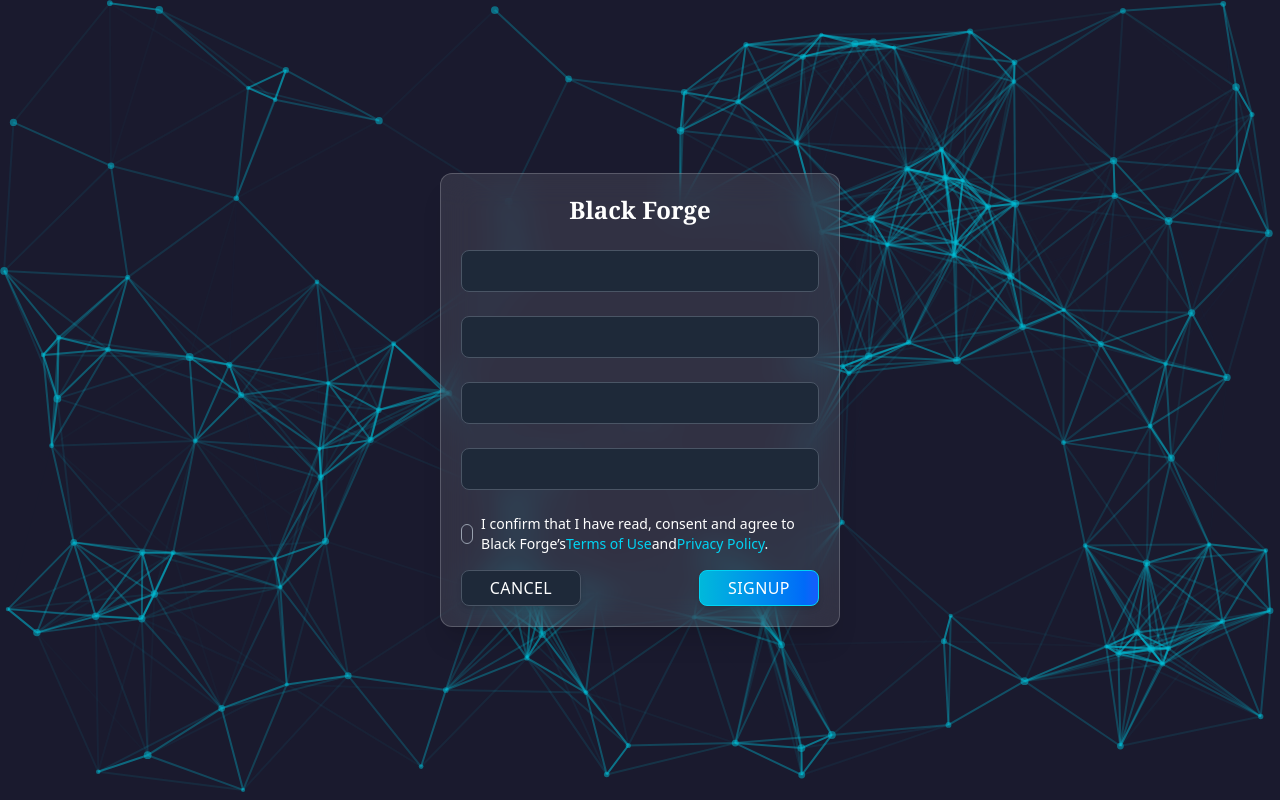
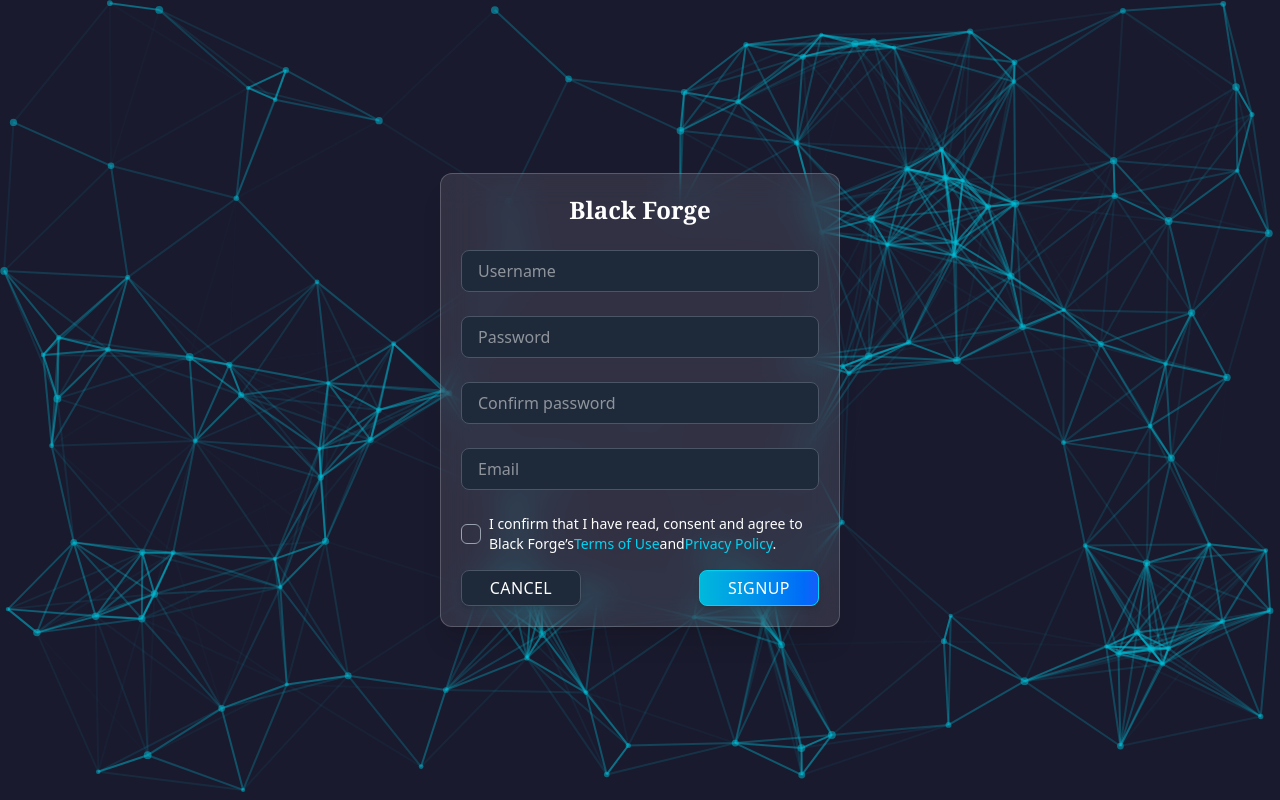
Before and after one commit to laustidio/project-react, a React (Vite) app: page /signup in a window 1280 px wide. Built offline with nearby package versions, Linux system fonts and the light colour scheme.

Commit message:
Minor correction in FormSignup, FormLogin, Input and Checkbox

```diff
--- a/src/components/features/forms/form-login/FormLogin.tsx
+++ b/src/components/features/forms/form-login/FormLogin.tsx
@@ -2,29 +2,22 @@ import React from 'react';
 import * as Yup from 'yup';
 import Input from '../../../ui/input/Input';
 import Button from '../../../ui/button/Button';
-import { FormProvider, SubmitHandler, useForm } from 'react-hook-form';
 import { Link, useNavigate } from 'react-router-dom';
+import { FormProvider, SubmitHandler } from 'react-hook-form';
 import { useFormValidation } from '../../../../hooks/useFormValidation';
-
-interface LoginFormData {
-  username: string;
-  password: string;
-}
+import clsx from 'clsx';
 
 const schema = Yup.object().shape({
-  username: Yup.string()
-    .min(3, 'Minimum 3 characters.')
-    .required('Username is required.'),
+  username: Yup.string().required('Username is required.'),
   password: Yup.string().required('Password is required.'),
 });
 
 const FormLogin: React.FC = () => {
-  const { handleSubmit, register } = useForm<LoginFormData>();
   const methods = useFormValidation<typeof schema>(schema);
 
   const navigate = useNavigate();
 
-  const onSubmit: SubmitHandler<LoginFormData> = (data) => {
+  const onSubmit: SubmitHandler<Yup.InferType<typeof schema>> = (data) => {
     localStorage.setItem('user', JSON.stringify(data));
     navigate('/home');
   };
@@ -32,38 +25,24 @@ const FormLogin: React.FC = () => {
   return (
     <FormProvider {...methods}>
       <form
-        className={`
-        flex flex-col
-        items-center
-        justify-center
-        w-[400px]
-        h-[300px]
-        p-5
-        gap-4
-        border
-        border-white/20
-        bg-white/10
-        backdrop-blur-lg
-        shadow-xl
-        rounded-xl
-        relative
-        z-10
-        `}
-        onSubmit={handleSubmit(onSubmit)}
+        className={clsx(
+          'flex flex-col items-center justify-center',
+          'w-[400px] h-[300px] p-5 z-10 gap-4',
+          'border border-white/20 bg-white/10 backdrop-blur-lg',
+          'shadow-xl rounded-xl relative'
+        )}
+        onSubmit={methods.handleSubmit(onSubmit)}
       >
-        <h2 className='text-white text-2xl font-semibold font-serif text-center mb-2'>
+        <h2
+          className={clsx(
+            'text-white text-2xl font-semibold font-serif',
+            'text-center mb-2'
+          )}
+        >
           Black Forge
         </h2>
-        <Input
-          type='text'
-          placeholder='Username'
-          {...register('username', { required: true })}
-        />
-        <Input
-          type='password'
-          placeholder='Password'
-          {...register('password', { required: true })}
-        />
+        <Input type='text' placeholder='Username' name='username' />
+        <Input type='password' placeholder='Password' name='password' />
         <Button type='submit' variant='primary'>
           Login
         </Button>
--- a/src/components/ui/Input/Input.tsx
+++ b/src/components/ui/Input/Input.tsx
@@ -1,67 +1,35 @@
-import clsx from 'clsx';
 import React from 'react';
-import {
-  useFormContext,
-  UseFormRegisterReturn,
-  FieldError,
-} from 'react-hook-form';
+import { useFormContext } from 'react-hook-form';
 
 interface InputProps extends React.InputHTMLAttributes<HTMLInputElement> {
   name: string;
   label?: string;
-
-  //Props to use without FormProvider
-  register?: UseFormRegisterReturn<string>;
-  error?: string | FieldError;
 }
 
-const Input: React.FC<InputProps> = ({
-  name,
-  label,
-  className,
-  register,
-  error: externalError,
-  ...props
-}) => {
-  const formContext = useFormContext();
-
-  // Hybrid mode: Automatically detects context
-  const isFormContext = !!formContext;
-  const { register: formRegister, formState } = formContext || {};
-  const internalError =
-    externalError || (formState?.errors[name] as FieldError);
+const Input: React.FC<InputProps> = ({ name, label, ...props }) => {
+  const {
+    register,
+    formState: { errors },
+  } = useFormContext();
 
   return (
     <div className='relative w-full mb-2'>
-      {label && (
-        <label className='block text-white mb-1' htmlFor={name}>
-          {label}
-        </label>
-      )}
-
+      {label && <label className='block text-white mb-1'>{label}</label>}
       <input
-        id={name}
-        {...(isFormContext
-          ? formRegister(name)
-          : {
-              ...props, // Automatic RHF (React Hook Form) registration
-              ...register, // Manual usage
-            })}
-        className={clsx(
-          'w-full max-w-md px-4 py-2 bg-gray-800 text-white',
-          'border rounded-lg focus:ring-2 focus:ring-cyan-400',
-          'focus:border-cyan-400 transition',
-          className,
-          internalError ? 'border-red-500' : 'border-gray-600'
-        )}
-        aria-invalid={!!internalError}
+        {...register(name)}
+        {...props}
+        className={`
+          w-full max-w-md px-4 py-2
+          bg-gray-800 text-white
+          border rounded-lg
+          focus:ring-2 focus:ring-cyan-400
+          ${props.className || ''}
+          ${errors[name] ? 'border-red-500' : 'border-gray-600'}
+        `}
       />
-
-      {internalError && (
-        <p className='absolute top-full left-0 text-red-500 text-sm mt-1'>
-          {typeof internalError === 'string'
-            ? internalError
-            : internalError.message}
+      {errors[name] && (
+        <p className='absolute top-full left-0 text-red-500 text-sm'>
+          {errors[name]?.message as string}
         </p>
       )}
     </div>
--- a/src/components/ui/checkbox/Checkbox.tsx
+++ b/src/components/ui/checkbox/Checkbox.tsx
@@ -1,42 +1,30 @@
+import clsx from 'clsx';
 import React from 'react';
 import { Check } from 'lucide-react';
-import { useFormContext, UseFormRegisterReturn } from 'react-hook-form';
+import { useController, useFormContext } from 'react-hook-form';
 
 interface CheckboxProps extends React.InputHTMLAttributes<HTMLInputElement> {
   label: React.ReactNode;
   name: string;
-  register?: UseFormRegisterReturn<string>;
 }
 
-const Checkbox: React.FC<CheckboxProps> = ({
-  name,
-  label,
-  register,
-  ...props
-}) => {
-  const formContext = useFormContext();
+const Checkbox: React.FC<CheckboxProps> = ({ name, label, ...props }) => {
+  const { control } = useFormContext() || {};
+  const { field } = useController({ name, control });
 
   return (
     <label className='flex items-center space-x-2 cursor-pointer'>
-      {/* Invisible checkbox */}
-      <input
-        type='checkbox'
-        className='peer hidden'
-        {...props}
-        {...(register ? register : formContext?.register(name))}
-      />
+      {/* Invisible input */}
+      <input type='checkbox' {...props} {...field} className='sr-only' />
 
-      {/* Custom checkbox */}
+      {/* Custom box */}
       <div
-        className={`
-          w-5 h-5
-          border border-gray-400 rounded-md
-          flex items-center justify-center
-          transition duration-200
-           peer-checked:bg-cyan-400 peer-checked:border-cyan-400
-        `}
+        className={clsx(
+          'w-5 h-5 flex shrink-0 items-center justify-center border rounded-md',
+          field.value ? 'bg-cyan-400 border-cyan-400' : 'border-gray-400'
+        )}
       >
-        {props.checked && <Check size={16} color='white' />}
+        {field.value && <Check size={20} color='white' strokeWidth={4} />}
       </div>
 
       <span className='text-white text-sm'>{label}</span>
```
